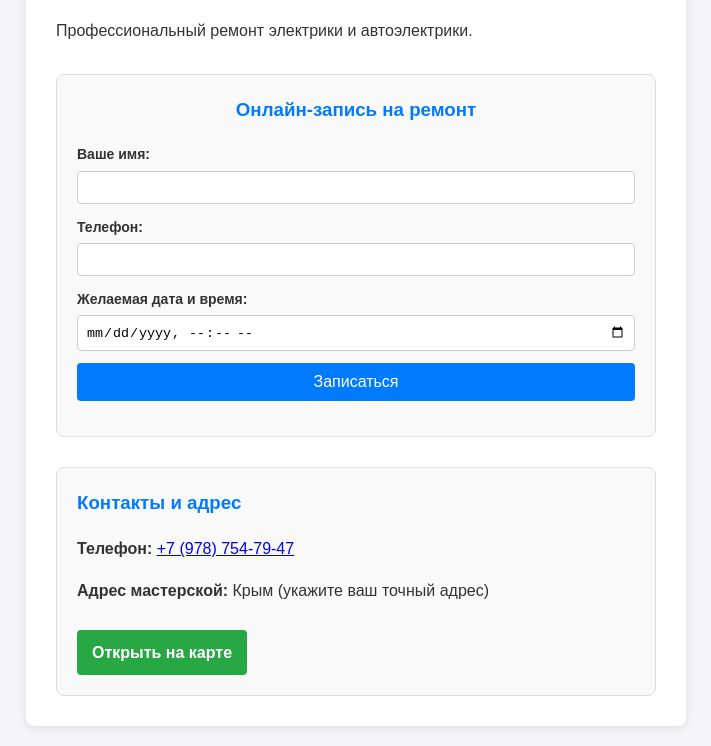
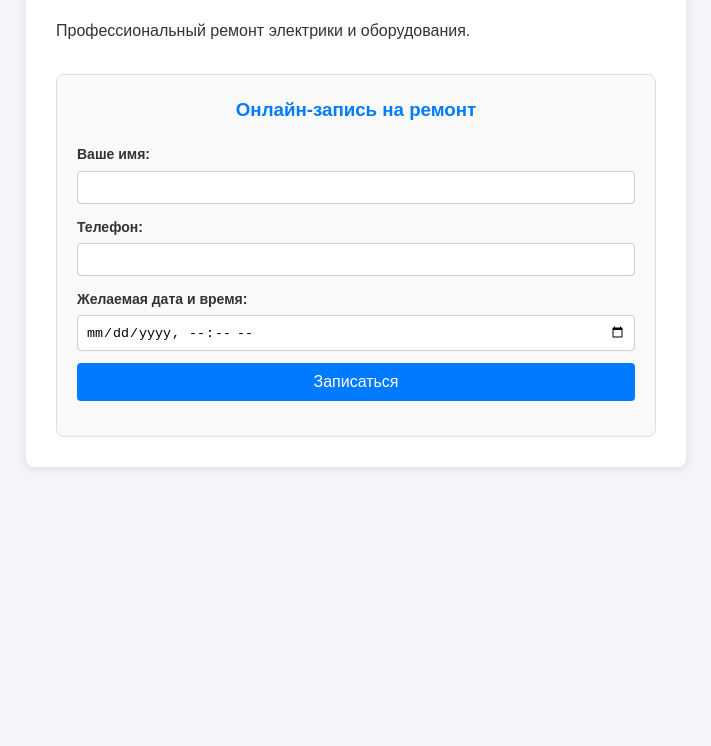
Before and after one commit to aroslavkovalenko779-droid/electrik82, a plain HTML site: page index.html in a window 1280 px wide. Shown: the part 126-872 px from the top of the page, without its empty margins (284-995 px from the left). After the commit the page ends 800 px from the top, so only its background shows below. Drawn offline with Linux system fonts and the light colour scheme.

Commit message:
Update index.html

```diff
--- a/index.html
+++ b/index.html
@@ -24,7 +24,7 @@
         h1, h3 {
             color: #007bff;
         }
-        .booking-section, .contacts-section {
+        .booking-section {
             margin-top: 30px;
             padding: 20px;
             background: #f9f9f9;
@@ -66,26 +66,13 @@
             font-weight: bold;
             color: #28a745;
         }
-        .map-btn {
-            display: inline-block;
-            margin-top: 10px;
-            padding: 10px 15px;
-            background: #28a745;
-            color: white;
-            text-decoration: none;
-            border-radius: 4px;
-            font-weight: bold;
-        }
-        .map-btn:hover {
-            background: #218838;
-        }
     </style>
 </head>
 <body>
 
     <div class="container">
         <h1>Сайт визитка</h1>
-        <p>Профессиональный ремонт электрики и автоэлектрики.</p>
+        <p>Профессиональный ремонт электрики и оборудования.</p>
 
         <!-- Блок онлайн-записи -->
         <div class="booking-section">
@@ -107,22 +94,13 @@
             </form>
             <div id="bookingResult"></div>
         </div>
-
-        <!-- Блок контактов и карты -->
-        <div class="contacts-section">
-            <h3 style="margin-top: 0;">Контакты и адрес</h3>
-            <p><strong>Телефон:</strong> <a href="tel:+79787547947">+7 (978) 754-79-47</a></p>
-            <p><strong>Адрес мастерской:</strong> Крым (укажите ваш точный адрес)</p>
-            <!-- Кнопка со ссылкой на Яндекс Карты -->
-            <a href="https://yandex.ru/maps" target="_blank" class="map-btn">Открыть на карте</a>
-        </div>
     </div>
 
     <script>
     function sendBooking(event) {
         event.preventDefault();
         const name = document.getElementById('clientName').value;
-        const phone = document.getElementById('clientPhone'.value;
+        const phone = document.getElementById('clientPhone').value;
         const time = document.getElementById('clientTime').value;
 
         // Вывод сообщения об успешной записи
```
